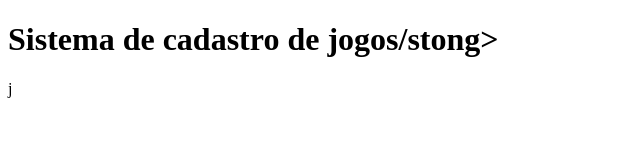
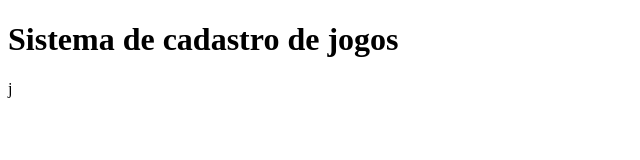
Before and after one commit to diegomysantos/sistema-de-cadastro, a plain HTML site: page index.html in a window 1280 px wide. Shown: the whole page, without its empty margins (0-640 px from the left). Drawn offline with Linux system fonts and the light colour scheme.

Commit message:
removendo o strong

```diff
--- a/index.html
+++ b/index.html
@@ -7,7 +7,7 @@
     <title>Meus jogos</title>
 </head>
 <body>
-    <h1><stong>Sistema de cadastro de jogos/stong></h1>
+    <h1>Sistema de cadastro de jogos</h1>
     <script src="app.js"></script>
 </body>
 </html>j
```
